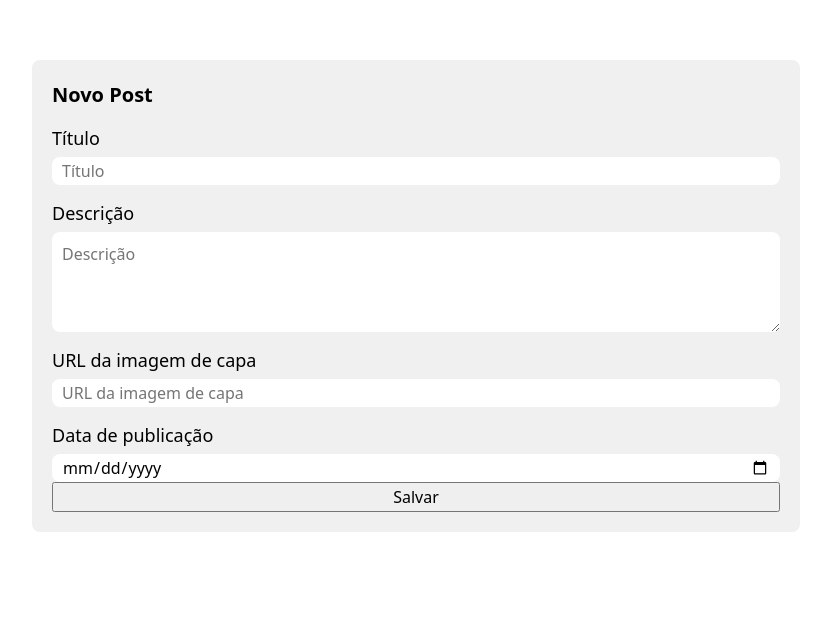
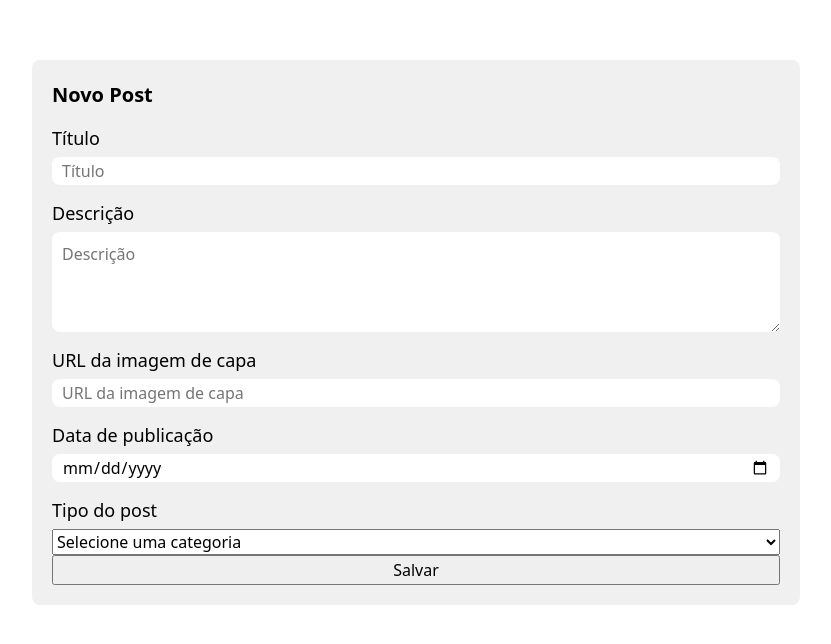
Before and after one commit to daviizui/m02_S09_exercicios, a React (Vite) app: page / in a window 1280 px wide. Shown: the part 140-784 px from the top of the page, without its empty margins (224-1055 px from the left). Built offline with nearby package versions, Linux system fonts and the light colour scheme.

Commit message:
exercicio 4

```diff
--- a/src/App.jsx
+++ b/src/App.jsx
@@ -6,6 +6,7 @@ function App() {
   const [description, setDescription] = useState("");
   const [image, setImage] = useState("");
   const [date, setDate] = useState("");
+  const [category, setCategory] = useState("");
 
   function savePost(event) {
     event.preventDefault();
@@ -56,6 +57,20 @@ function App() {
             value={date}
             onChange={(e) => setDate(e.target.value)}
           />
+          <label htmlFor="category">Tipo do post</label>
+          <select
+            id="category"
+            name="category"
+            required
+            value={category}
+            onChange={(e) => setCategory(e.target.value)}
+          >
+            <option value="">Selecione uma categoria</option>
+            <option value="news">Artigo</option>
+            <option value="tutorial">Notícia</option>
+            <option value="review">Tutorial</option>
+            <option value="opinion">Entrevista</option>
+          </select>
           <button type="submit">Salvar</button>
         </form>
       </section>
```
